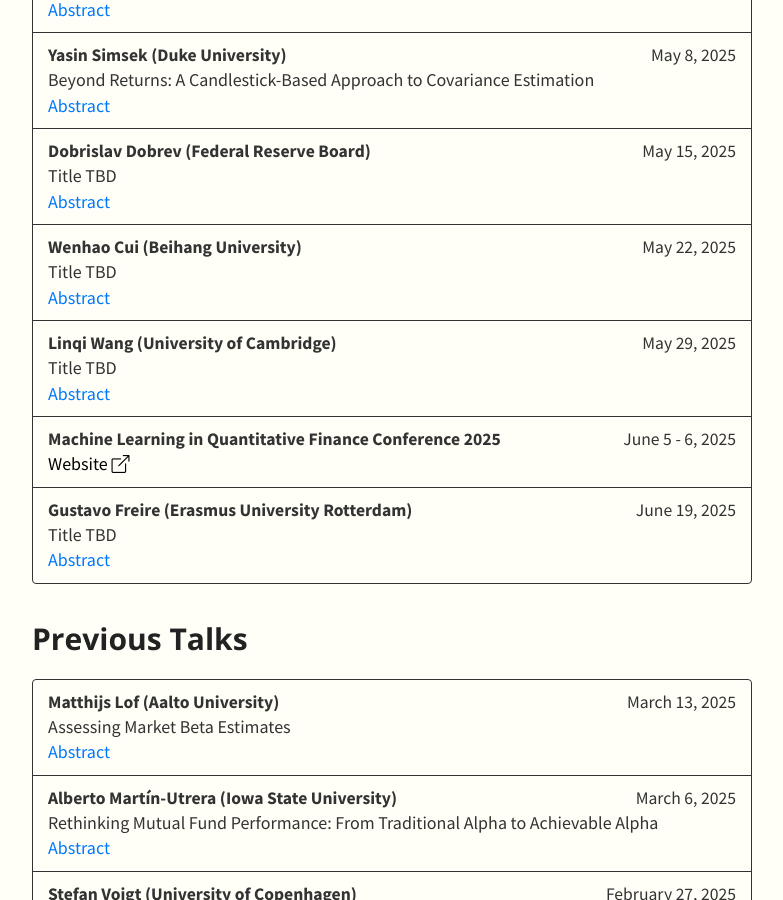
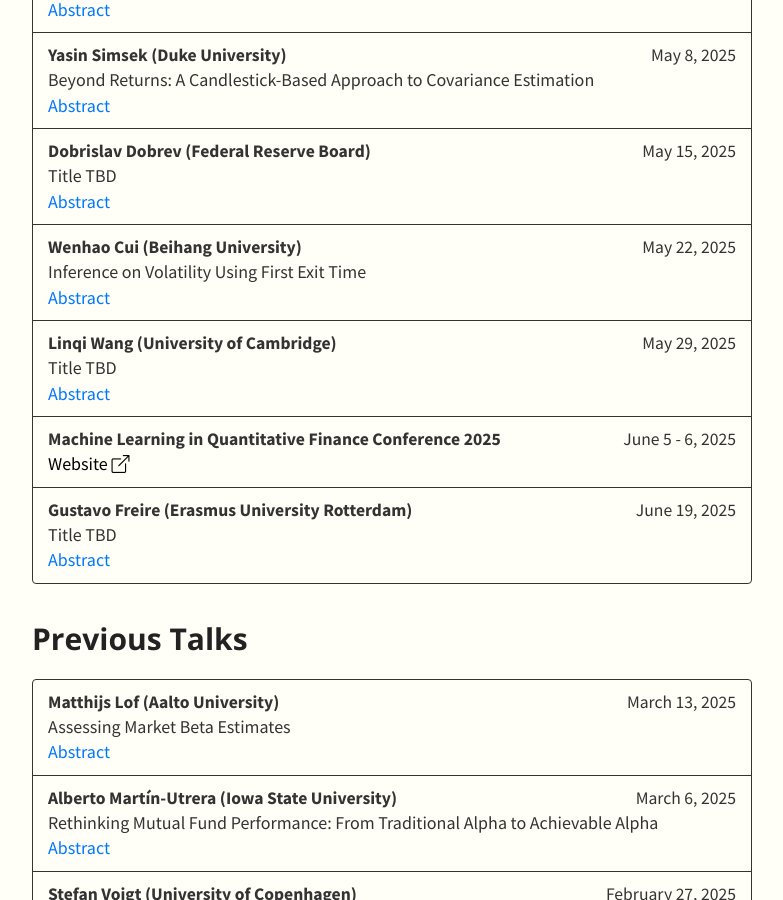
Before and after one commit to SML-Fin/SML-Fin.github.io, a Jekyll site: the page built from index.md, in a window 1280 px wide and 900 px high, scrolled down 639 px. Shown: the whole window, without its empty margins (248-1031 px from the left). Built offline with Jekyll 4.4.1, drawn with Linux system fonts in a browser that asks for light colours; nearby versions of some CDN libraries; our own code applies the rules of GitHub Pages for plain Markdown files.

Commit message:
Update talks.yml

```diff
--- a/_data/talks.yml
+++ b/_data/talks.yml
@@ -14,8 +14,8 @@
       abstract: TBD
     - speaker: Wenhao Cui (Beihang University)
       date: May 22, 2025
-      title: Title TBD
-      abstract: TBD
+      title: Inference on Volatility Using First Exit Time
+      abstract: We establish a valid uniform inference theory for the spot variance process based on the first exit time. By leveraging the concept of the first exit time, the proposed method achieves substantial efficiency gains by incorporating additional information from the observation times. Furthermore, the developed inference procedure is valid for both fixed-k and large-k scenarios across the entire spot variance process. The proposed uniform inferential theory can also accommodate the presence of discretization errors and market microstructure noise, significantly enhancing the empirical applicability of the method. An empirically calibrated simulation study demonstrates the practical reliability of our methods in the presence of pricing errors. Through the simulation, we find that our method delivers confidence bands with satisfactory coverage frequency while also exhibiting narrower widths. Additionally, an empirical application using high-frequency data illustrates the efficiency gains achieved by employing our approach.
     - speaker: Linqi Wang (University of Cambridge)
       date: May 29, 2025
       title: Title TBD
```
